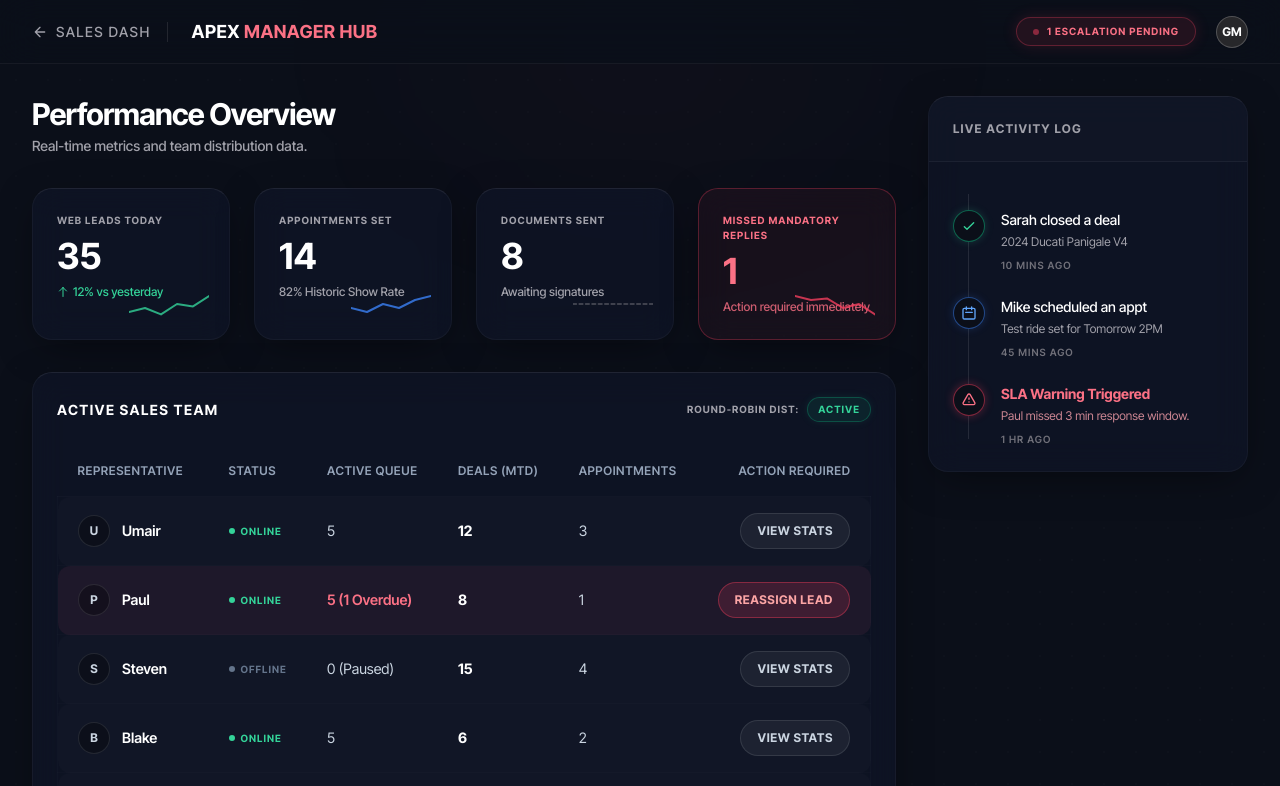
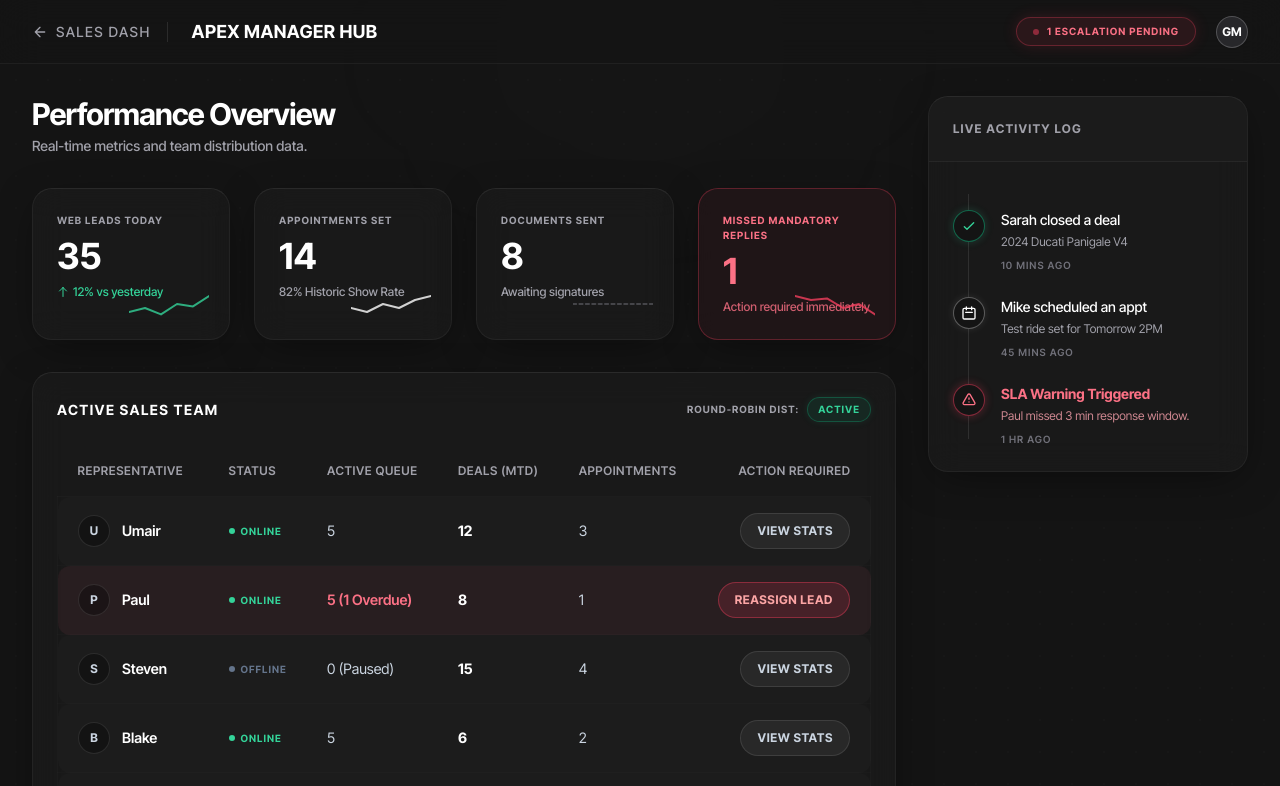
Before and after one commit to zeditor504/CRM, a plain HTML site: page manager.html in a window 1280 px wide. Shown: the top 786 px of the page. Drawn offline with nearby package versions, Linux system fonts and the light colour scheme.

Commit message:
Update manager.html

```diff
--- a/manager.html
+++ b/manager.html
@@ -13,13 +13,9 @@
 
         /* STRICT DARK MODE ENFORCEMENT & SCROLL FIX */
         body {
-            background-color: #0b0f19 !important;
+            background-color: #141414 !important;
             color: #f1f5f9 !important;
-            margin: 0;
-            min-height: 100vh;
-            display: flex;
-            flex-direction: column;
-            overflow-x: hidden; /* FIXED: Enables natural vertical scrolling */
+            margin: 0; min-height: 100vh; display: flex; flex-direction: column; overflow-x: hidden;
         }
 
         body::before {
@@ -28,20 +24,20 @@
             background-size: 32px 32px;
         }
 
-        .ambient-glow { position: absolute; top: -10%; left: 20%; width: 60vw; height: 30vw; background: radial-gradient(ellipse, rgba(244, 63, 94, 0.04) 0%, transparent 60%); filter: blur(100px); z-index: 0; pointer-events: none; }
+        .ambient-glow { position: absolute; top: -10%; left: 20%; width: 60vw; height: 30vw; background: radial-gradient(ellipse, rgba(255, 255, 255, 0.02) 0%, transparent 60%); filter: blur(100px); z-index: 0; pointer-events: none; }
 
-        /* Bulletproof Dark Frosted Glass */
+        /* Neutral Dark Frosted Glass */
         .glass-panel {
-            background-color: rgba(15, 23, 42, 0.6) !important;
+            background-color: rgba(30, 30, 30, 0.5) !important;
             backdrop-filter: blur(16px); -webkit-backdrop-filter: blur(16px);
-            border: 1px solid rgba(255, 255, 255, 0.04); border-top: 1px solid rgba(255, 255, 255, 0.08);
+            border: 1px solid rgba(255, 255, 255, 0.05); border-top: 1px solid rgba(255, 255, 255, 0.08);
             border-radius: 20px; box-shadow: 0 10px 40px -10px rgba(0,0,0,0.5);
         }
 
-        .glass-nav { background-color: rgba(11, 15, 25, 0.8) !important; backdrop-filter: blur(20px); border-bottom: 1px solid rgba(255, 255, 255, 0.05); }
+        .glass-nav { background-color: rgba(20, 20, 20, 0.8) !important; backdrop-filter: blur(20px); border-bottom: 1px solid rgba(255, 255, 255, 0.05); }
 
         table { width: 100%; border-collapse: separate; border-spacing: 0 4px; text-align: left; font-size: 0.9rem; }
-        th { padding: 16px 20px; color: #94a3b8; font-weight: 600; font-size: 0.75rem; text-transform: uppercase; letter-spacing: 0.05em; border: none;}
+        th { padding: 16px 20px; color: #a1a1aa; font-weight: 600; font-size: 0.75rem; text-transform: uppercase; letter-spacing: 0.05em; border: none;}
         td { padding: 16px 20px; background-color: rgba(255,255,255,0.015); border-top: 1px solid rgba(255,255,255,0.02); border-bottom: 1px solid rgba(255,255,255,0.01); }
         tr td:first-child { border-left: 1px solid rgba(255,255,255,0.02); border-top-left-radius: 12px; border-bottom-left-radius: 12px; font-weight: 600; }
         tr td:last-child { border-right: 1px solid rgba(255,255,255,0.02); border-top-right-radius: 12px; border-bottom-right-radius: 12px; }
@@ -60,7 +56,7 @@
         .sparkline path { fill: none; stroke-width: 2.5; stroke-linecap: round; stroke-linejoin: round; }
 
         .footer-wrapper { width: 100%; max-width: 1500px; margin: 0 auto; padding: 20px 0; display: flex; justify-content: space-between; align-items: center; border-top: 1px solid rgba(255, 255, 255, 0.05); margin-top: auto; }
-        .footer-pill { background-color: rgba(15, 23, 42, 0.6) !important; border: 1px solid rgba(255, 255, 255, 0.04); border-radius: 100px; padding: 6px 16px; font-size: 12px !important; font-weight: 500; text-transform: uppercase; letter-spacing: 0.05em; color: #a1a1aa; backdrop-filter: blur(8px); }
+        .footer-pill { background-color: rgba(20, 20, 20, 0.8) !important; border: 1px solid rgba(255, 255, 255, 0.04); border-radius: 100px; padding: 6px 16px; font-size: 12px !important; font-weight: 500; text-transform: uppercase; letter-spacing: 0.05em; color: #a1a1aa; backdrop-filter: blur(8px); }
 
         .modal-overlay { position: fixed; inset: 0; background-color: rgba(0,0,0,0.8); backdrop-filter: blur(12px); z-index: 50; display: flex; align-items: center; justify-content: center; opacity: 0; pointer-events: none; transition: 0.3s; }
         .modal-overlay.active { opacity: 1; pointer-events: all; }
@@ -76,7 +72,7 @@
                 <svg class="w-4 h-4 mr-2" viewBox="0 0 24 24" fill="none" stroke="currentColor" stroke-width="2" stroke-linecap="round" stroke-linejoin="round"><path d="M19 12H5M12 19l-7-7 7-7"/></svg>
                 Sales Dash
             </a>
-            <h1 class="text-lg font-bold tracking-wide text-white uppercase">Apex <span class="text-rose-400">Manager Hub</span></h1>
+            <h1 class="text-lg font-bold tracking-wide text-white uppercase">Apex <span class="text-white">Manager Hub</span></h1>
         </div>
         <div class="flex items-center space-x-5">
             <div class="bg-rose-500/10 text-rose-400 border border-rose-500/30 px-4 py-1.5 rounded-full text-[10px] font-bold uppercase tracking-widest flex items-center shadow-[0_0_15px_rgba(244,63,94,0.15)]">
@@ -110,7 +106,7 @@
                     <h3 class="text-[10px] font-bold text-zinc-400 uppercase tracking-widest mb-2">Appointments Set</h3>
                     <div class="text-4xl font-bold text-white mb-1">14</div>
                     <div class="text-xs text-zinc-400 font-medium mt-2">82% Historic Show Rate</div>
-                    <svg class="sparkline absolute bottom-5 right-5 opacity-80" viewBox="0 0 100 30"><path d="M0 20 L20 25 L40 15 L60 20 L80 10 L100 5" stroke="#3b82f6"/></svg>
+                    <svg class="sparkline absolute bottom-5 right-5 opacity-80" viewBox="0 0 100 30"><path d="M0 20 L20 25 L40 15 L60 20 L80 10 L100 5" stroke="#ffffff"/></svg>
                 </div>
                 <div class="glass-panel p-6 relative overflow-hidden">
                     <h3 class="text-[10px] font-bold text-zinc-400 uppercase tracking-widest mb-2">Documents Sent</h3>
@@ -160,7 +156,7 @@
                 <div class="absolute left-[39px] top-8 bottom-8 w-px bg-white/10 z-0"></div>
 
                 <div class="flex gap-4 relative z-10">
-                    <div class="w-8 h-8 rounded-full bg-[#0b0f19] border border-emerald-500/50 flex items-center justify-center shrink-0 shadow-[0_0_10px_rgba(52,211,153,0.2)]">
+                    <div class="w-8 h-8 rounded-full bg-[#141414] border border-emerald-500/50 flex items-center justify-center shrink-0 shadow-[0_0_10px_rgba(52,211,153,0.2)]">
                         <svg class="w-4 h-4 text-emerald-400" fill="none" stroke="currentColor" viewBox="0 0 24 24"><path stroke-linecap="round" stroke-linejoin="round" stroke-width="2" d="M5 13l4 4L19 7"></path></svg>
                     </div>
                     <div>
@@ -171,8 +167,8 @@
                 </div>
 
                 <div class="flex gap-4 relative z-10">
-                    <div class="w-8 h-8 rounded-full bg-[#0b0f19] border border-blue-500/50 flex items-center justify-center shrink-0 shadow-[0_0_10px_rgba(59,130,246,0.2)]">
-                        <svg class="w-4 h-4 text-blue-400" fill="none" stroke="currentColor" viewBox="0 0 24 24"><path stroke-linecap="round" stroke-linejoin="round" stroke-width="2" d="M8 7V3m8 4V3m-9 8h10M5 21h14a2 2 0 002-2V7a2 2 0 00-2-2H5a2 2 0 00-2 2v12a2 2 0 002 2z"></path></svg>
+                    <div class="w-8 h-8 rounded-full bg-[#141414] border border-white/30 flex items-center justify-center shrink-0 shadow-[0_0_10px_rgba(255,255,255,0.1)]">
+                        <svg class="w-4 h-4 text-white" fill="none" stroke="currentColor" viewBox="0 0 24 24"><path stroke-linecap="round" stroke-linejoin="round" stroke-width="2" d="M8 7V3m8 4V3m-9 8h10M5 21h14a2 2 0 002-2V7a2 2 0 00-2-2H5a2 2 0 00-2 2v12a2 2 0 002 2z"></path></svg>
                     </div>
                     <div>
                         <p class="text-sm text-white font-medium">Mike scheduled an appt</p>
@@ -182,7 +178,7 @@
                 </div>
 
                 <div class="flex gap-4 relative z-10">
-                    <div class="w-8 h-8 rounded-full bg-[#0b0f19] border border-rose-500/50 flex items-center justify-center shrink-0 shadow-[0_0_10px_rgba(244,63,94,0.3)]">
+                    <div class="w-8 h-8 rounded-full bg-[#141414] border border-rose-500/50 flex items-center justify-center shrink-0 shadow-[0_0_10px_rgba(244,63,94,0.3)]">
                         <svg class="w-4 h-4 text-rose-400" fill="none" stroke="currentColor" viewBox="0 0 24 24"><path stroke-linecap="round" stroke-linejoin="round" stroke-width="2" d="M12 9v2m0 4h.01m-6.938 4h13.856c1.54 0 2.502-1.667 1.732-3L13.732 4c-.77-1.333-2.694-1.333-3.464 0L3.34 16c-.77 1.333.192 3 1.732 3z"></path></svg>
                     </div>
                     <div>
```
